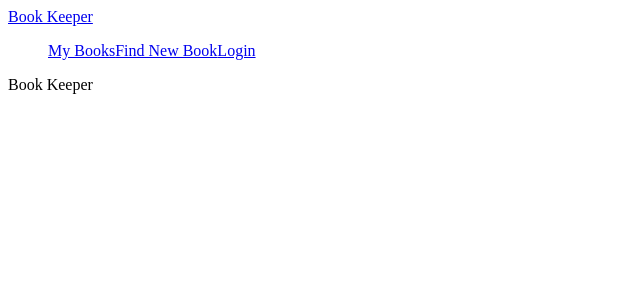
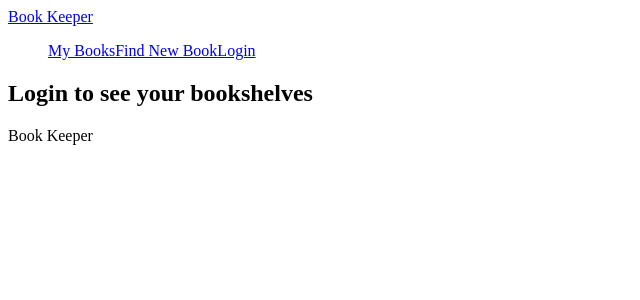
Before and after one commit to kristinmc42/BookKeeperFullstackHeroku, a React (Create React App) app in the folder client/: page /books in a window 1280 px wide. Shown: the top 300 px of the page, without its empty margins (0-640 px from the left). Built offline with nearby package versions, Linux system fonts and the light colour scheme.

Commit message:
error handling if user is not logged in

```diff
--- a/client/src/pages/AddBook.tsx
+++ b/client/src/pages/AddBook.tsx
@@ -2,7 +2,7 @@ import React, { useState } from "react";
 import { useLocation, useNavigate } from "react-router-dom";
 import { DayPicker } from "react-day-picker";
 import { format } from "date-fns";
-import axios from "axios";
+import axios, { AxiosError } from "axios";
 import { useMutation } from "react-query";
 
 // style sheet for react-day-picker imported in App.tsx
@@ -163,7 +163,9 @@ const AddBook: React.FC = () => {
                 </label>
               </fieldset>
 
-              <button disabled={!bookshelf}>Add Book </button>
+              {mutation.isError ? null : (
+                <button disabled={!bookshelf}>Add Book </button>
+              )}
             </form>
           )}
         </>
@@ -180,7 +182,15 @@ const AddBook: React.FC = () => {
         <span className="message">"Adding book to bookshelf..."</span>
       ) : (
         <>
-          {mutation.isError ? (
+          {mutation.isError &&
+          (mutation.error as AxiosError).response?.status === 500 ? (
+            <span className="message">
+              Please login to add the book to your bookshelf.
+            </span>
+          ) : null}
+
+          {mutation.isError &&
+          (mutation.error as AxiosError).response?.status !== 500 ? (
             <span className="message">
               An error occurred: {(mutation.error as Error).message}
             </span>
--- a/client/src/pages/Books.tsx
+++ b/client/src/pages/Books.tsx
@@ -39,7 +39,12 @@ const Books: React.FC = () => {
   };
 
   return (
-    <>
+    <div className="pageContainer">
+      {userId ? null : (
+        <>
+          <h2>Login to see your bookshelves</h2>
+        </>
+      )}
       {allBooks && allBooks.data ? (
         <>
           <fieldset>
@@ -152,7 +157,7 @@ const Books: React.FC = () => {
           </ul>
         </>
       ) : null}
-    </>
+    </div>
   );
 };
 
```
